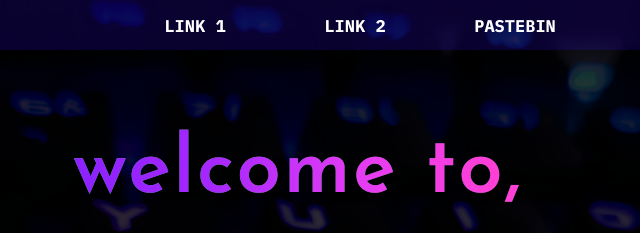
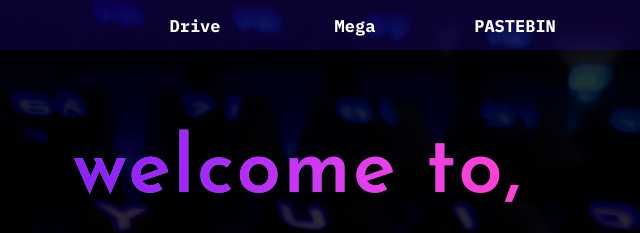
Before and after one commit to hassan-980/codestation.github.io, a plain HTML site: page index.html in a window 1280 px wide. Shown: the top 233 px of the page, 285-925 px from the left. Drawn offline with nearby package versions, Linux system fonts and the light colour scheme.

Commit message:
Update index.html

```diff
--- a/index.html
+++ b/index.html
@@ -66,8 +66,8 @@
 
         <div id="navbar">
             <ul>
-                <li><a href="https://drive.google.com/drive/folders/1EE-4Do2QSr9RVB8kZ2n_32NIkzO1L2Or?usp=sharing">LINK 1</a></li>
-                <li><a href="https://mega.nz/folder/wnFBESgb#wo9LvGNQo-IV6p0KI5FuRA">LINK 2</a></li>
+                <li><a href="https://drive.google.com/drive/folders/1EE-4Do2QSr9RVB8kZ2n_32NIkzO1L2Or?usp=sharing">Drive</a></li>
+                <li><a href="https://mega.nz/folder/wnFBESgb#wo9LvGNQo-IV6p0KI5FuRA">Mega</a></li>
                 <li><a href="https://pastebin.com/0LGdWSSL">PASTEBIN</a></li>
                 <!-- <li><a href="#blog">BLOG</a></li>
                 <li><a href="#about">ABOUT</a></li>
```
